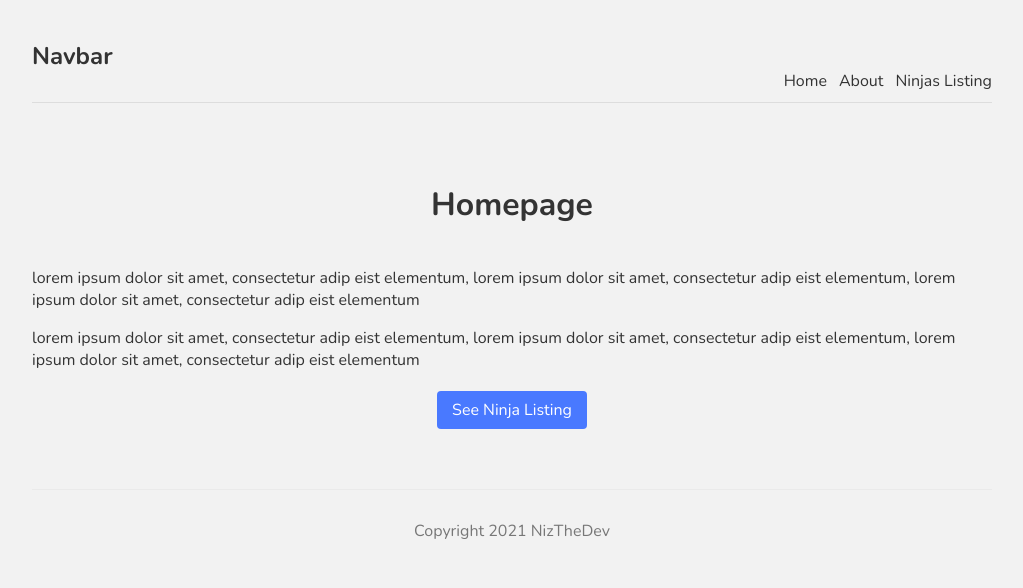
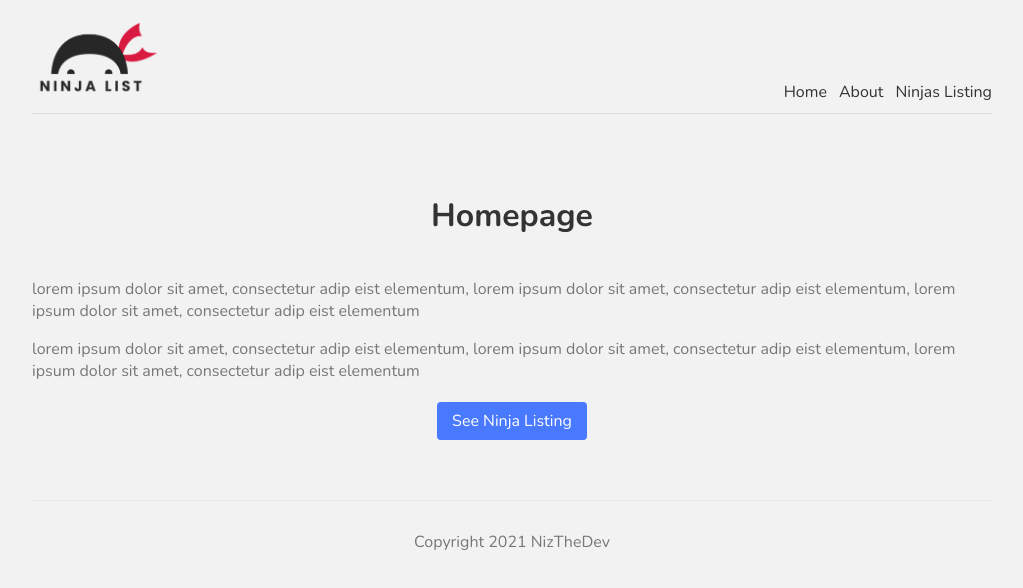
Before and after one commit to officialabdulrehman/NEXTJS-PRACTICE, a Next.js app: page / in a window 1280 px wide. Shown: the top 588 px of the page, without its empty margins (128-1151 px from the left). Built offline with nearby package versions, Linux system fonts and the light colour scheme.

Commit message:
added getStaticProps, added get request to populate dummy data

```diff
--- a/components/Navbar.js
+++ b/components/Navbar.js
@@ -1,10 +1,11 @@
 import Link from "next/link";
+import Image from "next/image";
 
 export const Navbar = () => {
   return (
     <nav>
       <div className="logo">
-        <h1>Navbar</h1>
+        <Image src="/logo.png" alt="Ninja" width={128} height={77} />
       </div>
       <Link href="/">
         <a>Home</a>
--- a/package.json
+++ b/package.json
@@ -8,6 +8,7 @@
     "lint": "next lint"
   },
   "dependencies": {
+    "axios": "^0.24.0",
     "next": "12.0.3",
     "react": "17.0.2",
     "react-dom": "17.0.2"
--- a/pages/index.js
+++ b/pages/index.js
@@ -7,21 +7,27 @@ import Link from "next/link";
 
 export default function Home() {
   return (
+    <>
+      <Head>
+        <title>Ninja List | Home</title>
+        <meta name="keybwords" content="ninjas" />
+      </Head>
       <div>
         <h1 className={styles.title}>Homepage</h1>
-      <p lassName={styles.text}>
-        lorem ipsum dolor sit amet, consectetur adip eist elementum, lorem ipsum
-        dolor sit amet, consectetur adip eist elementum, lorem ipsum dolor sit
-        amet, consectetur adip eist elementum
+        <p className={styles.text}>
+          lorem ipsum dolor sit amet, consectetur adip eist elementum, lorem
+          ipsum dolor sit amet, consectetur adip eist elementum, lorem ipsum
+          dolor sit amet, consectetur adip eist elementum
         </p>
-      <p lassName={styles.text}>
-        lorem ipsum dolor sit amet, consectetur adip eist elementum, lorem ipsum
-        dolor sit amet, consectetur adip eist elementum, lorem ipsum dolor sit
-        amet, consectetur adip eist elementum
+        <p className={styles.text}>
+          lorem ipsum dolor sit amet, consectetur adip eist elementum, lorem
+          ipsum dolor sit amet, consectetur adip eist elementum, lorem ipsum
+          dolor sit amet, consectetur adip eist elementum
         </p>
         <Link href="/ninjas">
           <a className={styles.btn}>See Ninja Listing</a>
         </Link>
       </div>
+    </>
   );
 }
```
Also changed, not shown: pages/404.js (+10 -0 lines), pages/about.js (+8 -0 lines), pages/ninjas/index.js (+23 -4 lines), styles/Ninjas.module.css (+12 -0 lines), public/logo.png (added), 1 other file (tests, documents, lock files or other folders). Lines whose indentation alone changed are shown as unchanged.
